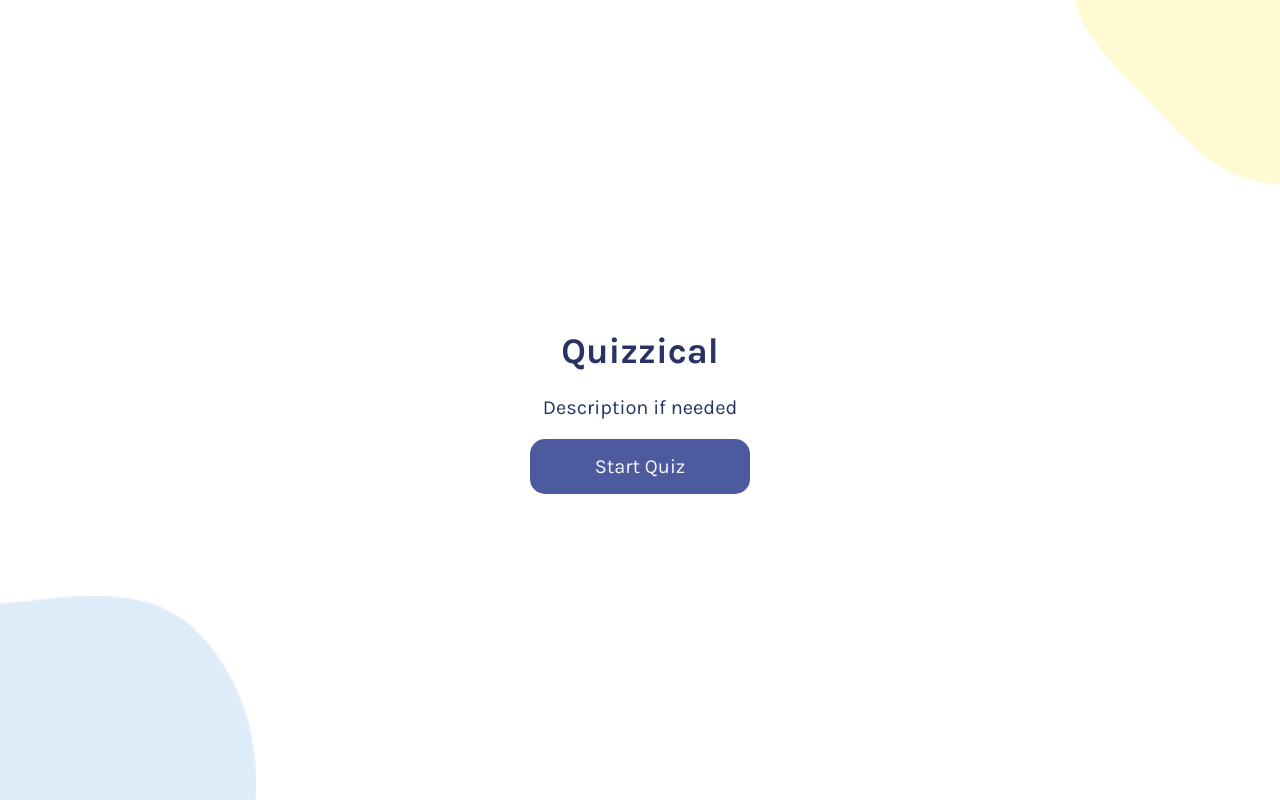
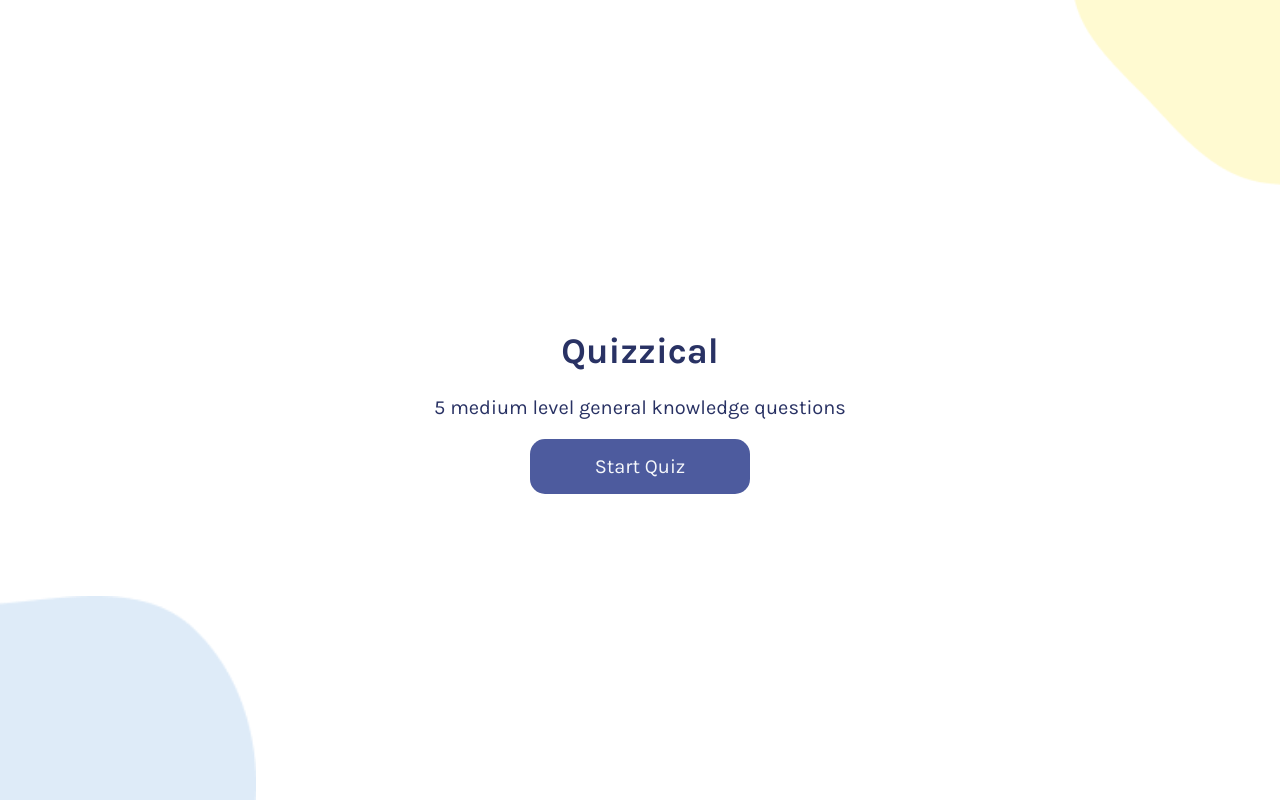
Before and after one commit to derdampflok/scrimba-quizzical, a React (Vite) app: page / in a window 1280 px wide. Built offline with nearby package versions, Linux system fonts and the light colour scheme.

Commit message:
finish cover page

```diff
--- a/src/components/CoverPage.jsx
+++ b/src/components/CoverPage.jsx
@@ -4,7 +4,7 @@ export default function CoverPage(props) {
     return (
         <main>
             <h1>Quizzical</h1>
-            <p>Description if needed</p>
+            <p>5 medium level general knowledge questions</p>
             <button onClick={props.startQuiz}>Start Quiz</button>
         </main>
     )
--- a/src/index.css
+++ b/src/index.css
@@ -8,6 +8,7 @@ body {
 
 button {
     font-family: "Karla", sans-serif;
+    cursor: pointer;
 }
 
 #root {
```
